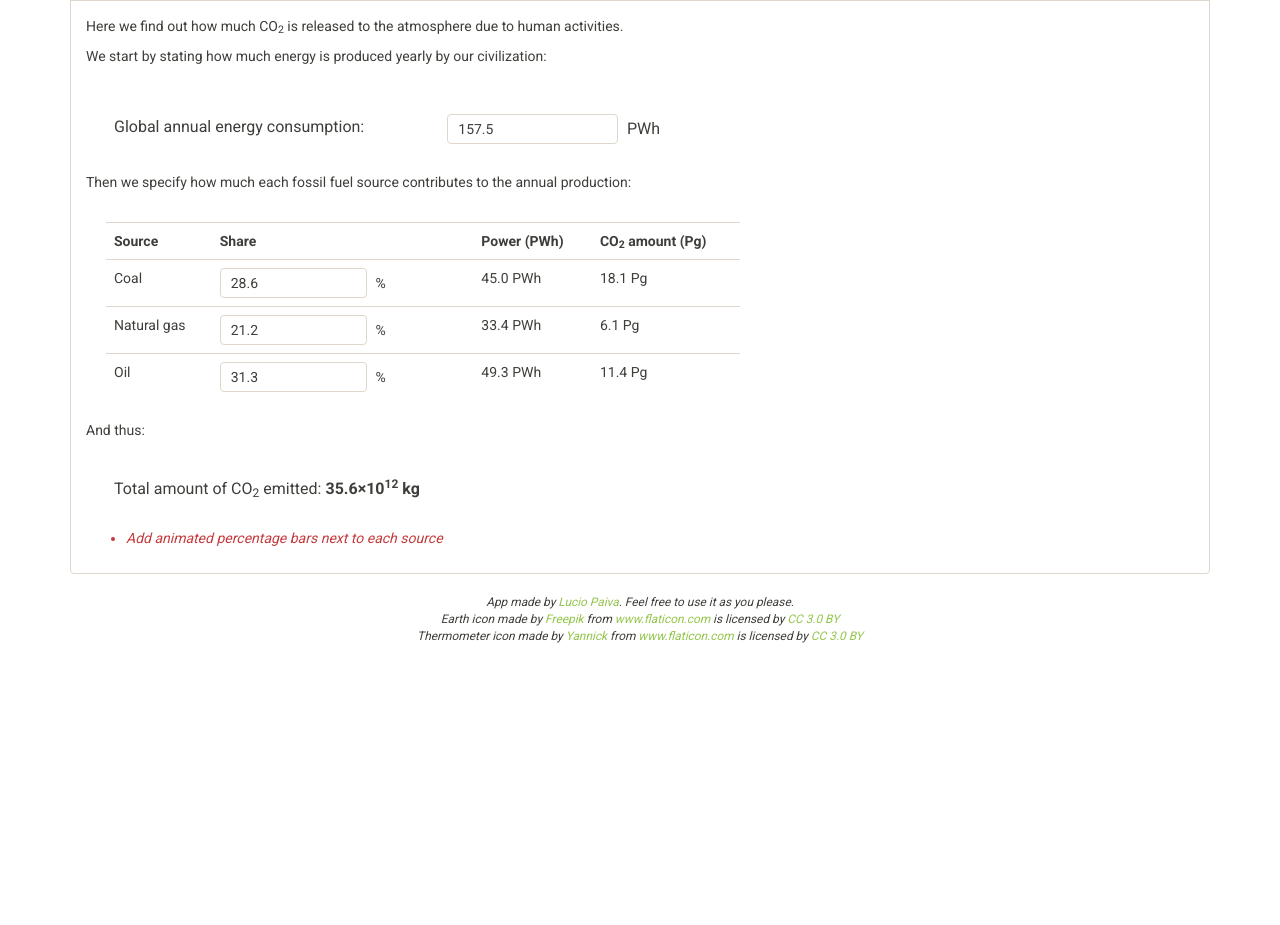
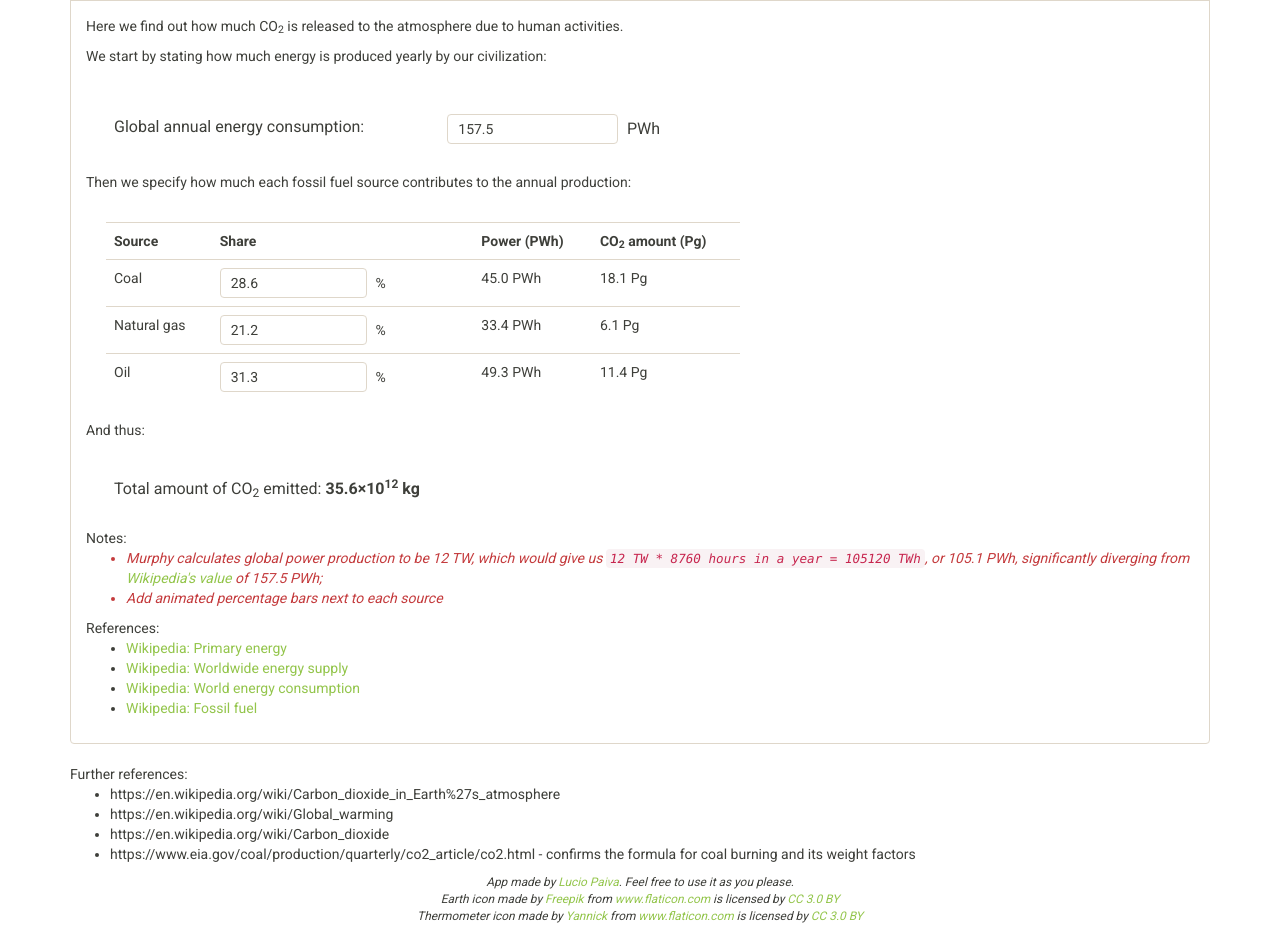
Before and after one commit to luciopaiva/climate-change, a plain HTML site: page index.html in a window 1280 px wide. Shown: the part 708-1633 px from the top of the page. Before the commit the page ends 1353 px from the top, so only its background shows below. Drawn offline with Linux system fonts and the light colour scheme.

Commit message:
Some notes and references

```diff
--- a/index.html
+++ b/index.html
@@ -167,12 +167,39 @@
             </div>
             <div class="row">
                 <div class="col-md-12">
+                    Notes:
                     <ul>
+                        <li class="note">Murphy calculates global power production to be 12 TW, which would give us
+                            <code>12 TW * 8760 hours in a year = 105120 TWh</code>, or 105.1 PWh, significantly
+                            diverging from
+                            <a href="https://en.wikipedia.org/wiki/World_energy_consumption">Wikipedia's value</a> of
+                            157.5 PWh;</li>
                         <li class="note">Add animated percentage bars next to each source</li>
                     </ul>
                 </div>
             </div>
+            <div class="row">
+                <div class="col-md-12">
+                    References:
+                    <ul>
+                        <li><a href="//en.wikipedia.org/wiki/Primary_energy" target="_blank">Wikipedia: Primary energy</a></li>
+                        <li><a href="//en.wikipedia.org/wiki/Worldwide_energy_supply" target="_blank">Wikipedia: Worldwide energy supply</a></li>
+                        <li><a href="//en.wikipedia.org/wiki/World_energy_consumption" target="_blank">Wikipedia: World energy consumption</a></li>
+                        <li><a href="//en.wikipedia.org/wiki/Fossil_fuel" target="_blank">Wikipedia: Fossil fuel</a></li>
+                    </ul>
+                </div>
+            </div>
         </div>
+    </section>
+
+    <section>
+        Further references:
+        <ul>
+            <li>https://en.wikipedia.org/wiki/Carbon_dioxide_in_Earth%27s_atmosphere</li>
+            <li>https://en.wikipedia.org/wiki/Global_warming</li>
+            <li>https://en.wikipedia.org/wiki/Carbon_dioxide</li>
+            <li>https://www.eia.gov/coal/production/quarterly/co2_article/co2.html - confirms the formula for coal burning and its weight factors</li>
+        </ul>
     </section>
 
     <footer>
```
